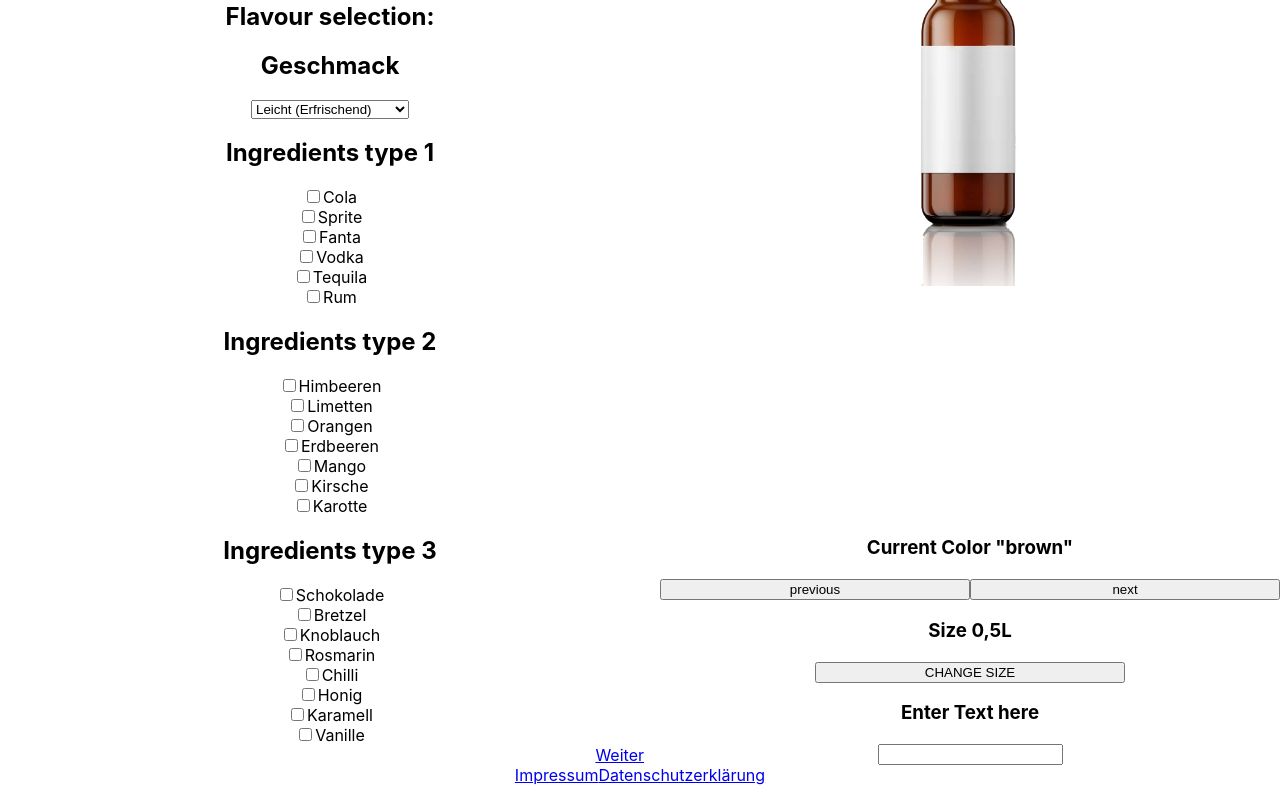
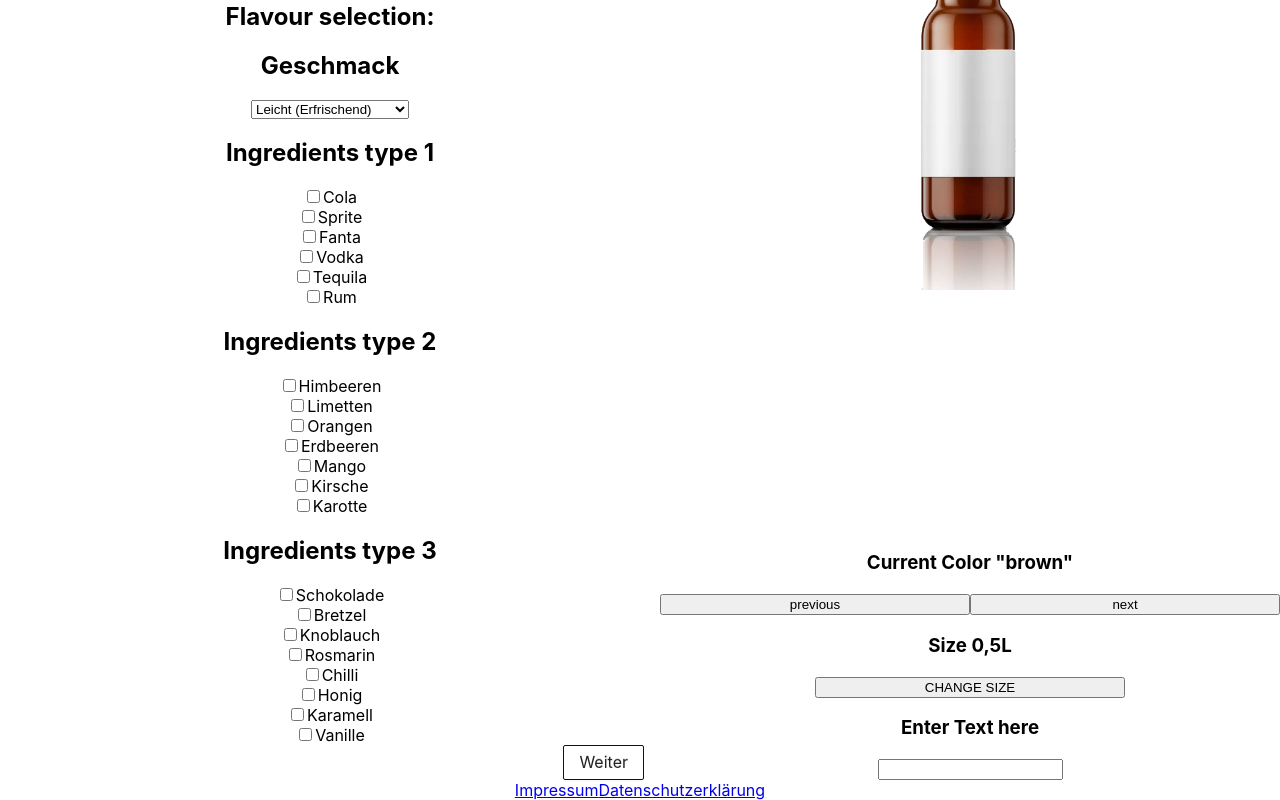
Before and after one commit to MartinKotschmar/swt, a React (Create React App) app: page /beer-configurator in a window 1280 px wide. Shown: the part 557-1357 px from the top of the page. Built offline with nearby package versions, Linux system fonts and the light colour scheme.

Commit message:
Update button style
update in configuration-panel -> forward/backward button

```diff
--- a/src/components/Layout/Body/screens/ConfiguratorScreen/BierKonfigurator/Configuration/ConfigurationPanel/ConfigurationPanel.module.css
+++ b/src/components/Layout/Body/screens/ConfiguratorScreen/BierKonfigurator/Configuration/ConfigurationPanel/ConfigurationPanel.module.css
@@ -3,6 +3,32 @@
     flex-direction: row;
     flex: 12;
     justify-content:space-between;
+}
+
+.btn{
+    border: 1px solid #121212;
+    color: #121212;
+    text-shadow: 0 -1px 0 rgb(0 0 0 / 12%);
+    text-decoration: none;
+
+    background: #fff;
+    border-radius: 2px;
+    box-shadow: 0 2px 0 rgb(0 0 0 / 2%);
+    color: rgba(0,0,0,.85);
+    cursor: pointer;
+    display: inline-block;
+
+    line-height: 1.5715;
+    padding: 4px 15px;
+    position: relative;
+    text-align: center;
+    touch-action: manipulation;
+    transition: all .15s cubic-bezier(.645,.045,.355,1);
+}
+
+.btn:hover{
+    color: #ed8118;
+    border-color: #ed8118;
 }
 
 .btn_left{
```
